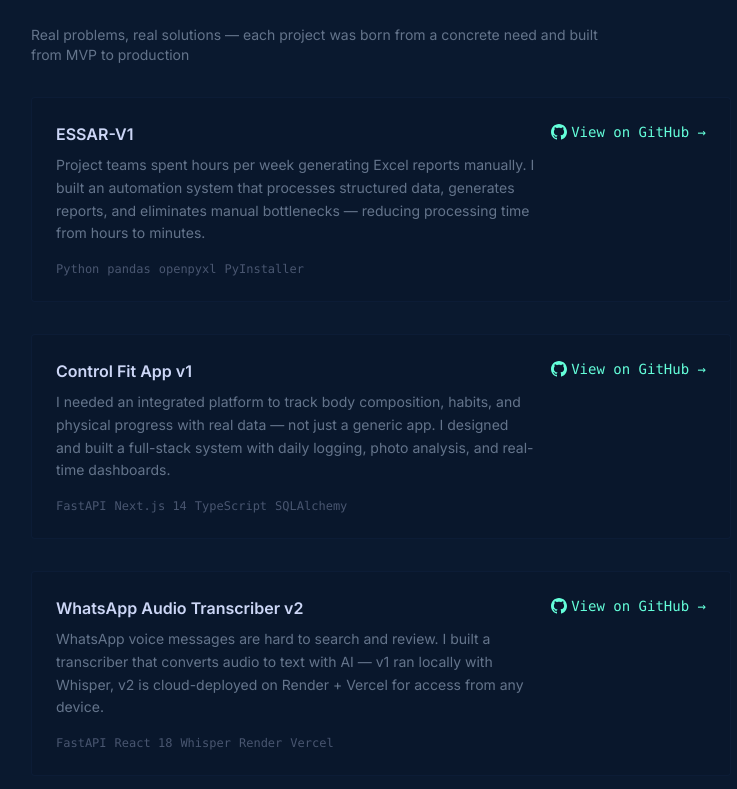
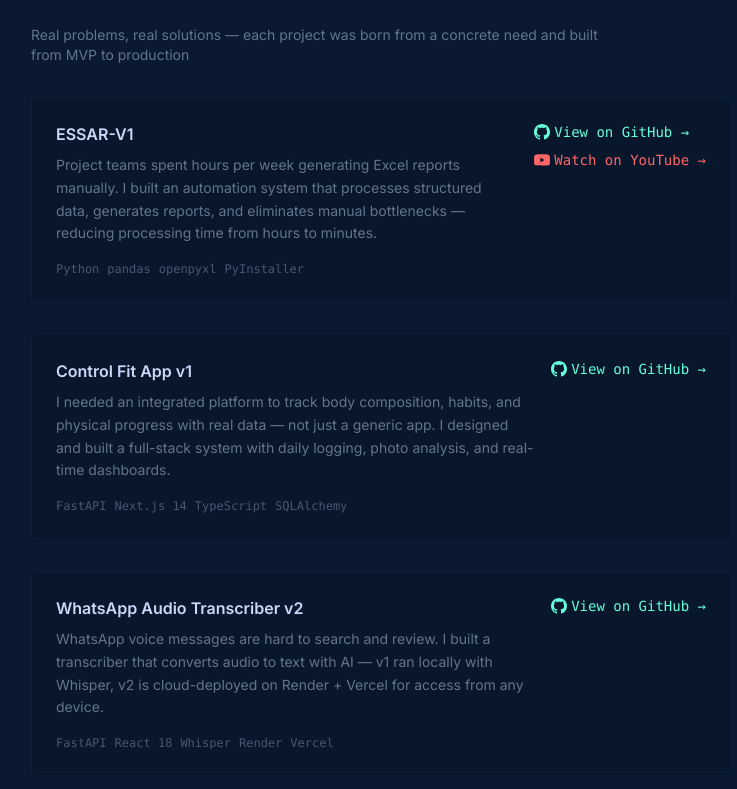
Before and after one commit to arndev10/arndev10.github.io, a Next.js app: page / in a window 1280 px wide. Shown: the part 3351-4140 px from the top of the page, without its empty margins (285-1022 px from the left). Built offline with nearby package versions, Linux system fonts and the light colour scheme.

Commit message:
feat: add YouTube demo link to ESSAR-V1 project

```diff
--- a/components/Projects.tsx
+++ b/components/Projects.tsx
@@ -10,6 +10,7 @@ const projects = [
     descriptionEn: 'Project teams spent hours per week generating Excel reports manually. I built an automation system that processes structured data, generates reports, and eliminates manual bottlenecks — reducing processing time from hours to minutes.',
     tech: ['Python', 'pandas', 'openpyxl', 'PyInstaller'],
     github: 'https://github.com/arndev10/ESSAR-V1',
+    youtube: 'https://www.youtube.com/watch?v=utC-tqRLgiE',
   },
   {
     name: 'Control Fit App v1',
@@ -72,11 +73,12 @@ export default function Projects() {
                   ))}
                 </ul>
               </div>
+              <div className="shrink-0 flex flex-col gap-2">
                 <a
                   href={project.github}
                   target="_blank"
                   rel="noopener noreferrer"
-                className="shrink-0 text-accent hover:text-accent/80 font-mono text-sm flex items-center gap-1"
+                  className="text-accent hover:text-accent/80 font-mono text-sm flex items-center gap-1"
                   aria-label={`${project.name} - GitHub`}
                 >
                   <svg className="w-4 h-4" fill="currentColor" viewBox="0 0 24 24">
@@ -84,6 +86,21 @@ export default function Projects() {
                   </svg>
                   {t.viewGitHub}
                 </a>
+                {'youtube' in project && (project as { youtube?: string }).youtube && (
+                  <a
+                    href={(project as { youtube?: string }).youtube}
+                    target="_blank"
+                    rel="noopener noreferrer"
+                    className="text-red-400 hover:text-red-300 font-mono text-sm flex items-center gap-1"
+                    aria-label={`${project.name} - YouTube`}
+                  >
+                    <svg className="w-4 h-4" fill="currentColor" viewBox="0 0 24 24">
+                      <path d="M23.498 6.186a3.016 3.016 0 0 0-2.122-2.136C19.505 3.545 12 3.545 12 3.545s-7.505 0-9.377.505A3.017 3.017 0 0 0 .502 6.186C0 8.07 0 12 0 12s0 3.93.502 5.814a3.016 3.016 0 0 0 2.122 2.136c1.871.505 9.376.505 9.376.505s7.505 0 9.377-.505a3.015 3.015 0 0 0 2.122-2.136C24 15.93 24 12 24 12s0-3.93-.502-5.814zM9.545 15.568V8.432L15.818 12l-6.273 3.568z" />
+                    </svg>
+                    {language === 'es' ? 'Ver en YouTube →' : 'Watch on YouTube →'}
+                  </a>
+                )}
+              </div>
             </div>
           </article>
         ))}
```
Lines whose indentation alone changed are shown as unchanged.
